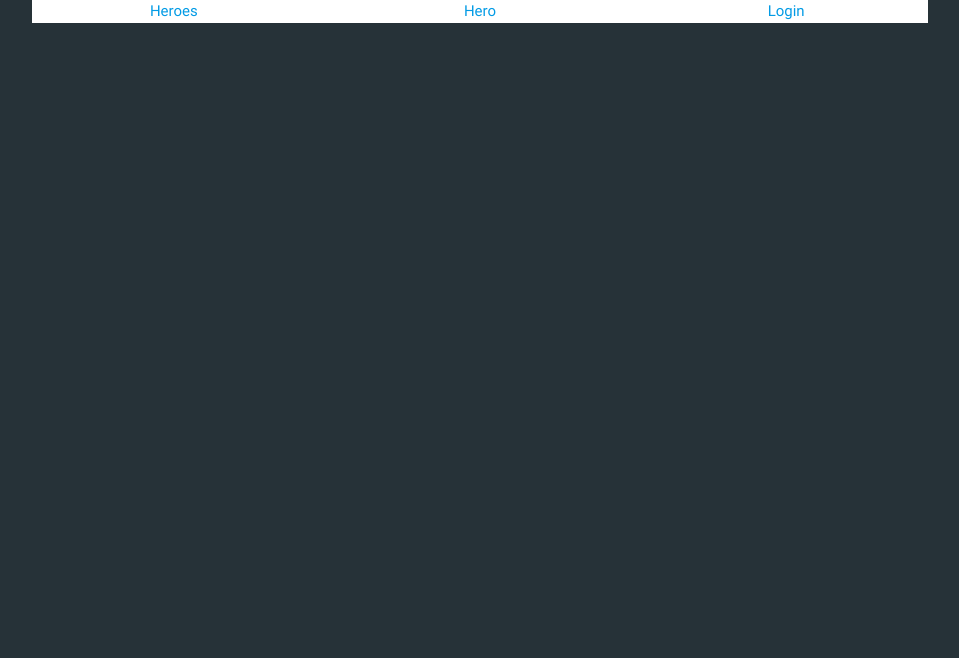
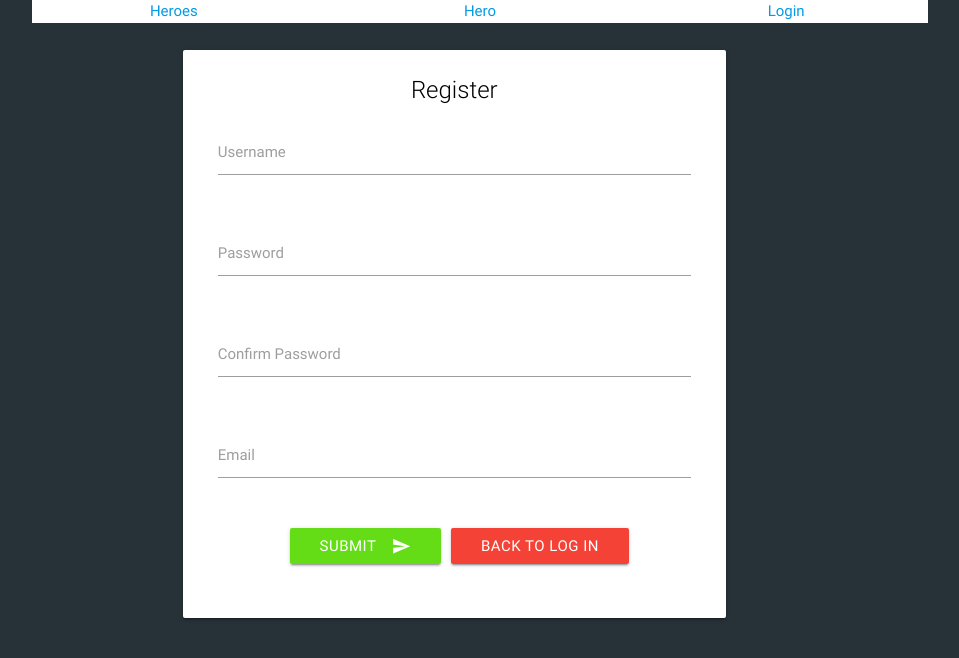
Before and after one commit to icesernia/heroes-client, an Angular app: page /register in a window 1280 px wide. Before the commit this address led to /. Shown: the top 658 px of the page, without its empty margins (160-1119 px from the left). Built offline with nearby package versions, Linux system fonts and the light colour scheme.

Commit message:
fixed register page

```diff
--- a/src/app/login/login.component.html
+++ b/src/app/login/login.component.html
@@ -22,7 +22,7 @@
     <i class="material-icons right">send</i>
   </button>
   <br>
-  <a>Register</a>
+  <a routerLink="/register">Register</a>
     </div>
  </div>
 </div>
@@ -30,3 +30,4 @@
           </div>
     </div>
 </div>
+</div>
--- a/src/app/login/register/register.component.css
+++ b/src/app/login/register/register.component.css
@@ -0,0 +1,4 @@
+
+.margin-button {
+    margin: 10px;
+}
--- a/src/app/login/register/register.component.html
+++ b/src/app/login/register/register.component.html
@@ -1,3 +1,46 @@
-<p>
-  register works!
-</p>
+<div class="row">
+    <div class="col s12 offset-l3 l6 offset-m3 m6">
+        <div class="col l11 s12">
+           <div class="card">
+            <div class="card-content black-text center-align">
+              <span class="card-title">Register</span>
+               <div class="row">
+                  <div class="input-field col s12">
+                    <input  id="first_name" type="text"  >
+                    <label for="Username">Username</label>
+                  </div>
+              </div>
+                <div class="row">
+        <div class="input-field col s12">
+          <input  id="first_name" type="password" >
+          <label for="Password">Password</label>
+        </div>
+        </div>
+          <div class="row">
+        <div class="input-field col s12">
+          <input  id="first_name" type="password" >
+          <label for="Password">Confirm Password</label>
+        </div>
+        </div>
+        <div class="row">
+        <div class="input-field col s12">
+          <input  id="Email" type="email" >
+          <label for="Password">Email</label>
+        </div>
+        </div>
+         <div class="row">
+        <div class="col s12 ">
+             <button class="btn waves-effect waves-light light-green accent-4 margin-button" type="submit">Submit
+    <i class="material-icons right">send</i>
+  </button>
+  <button class="btn waves-effect waves-light red" routerLink="/login"> Back to Log in
+
+  </button>
+    </div>
+ </div>
+</div>
+
+          </div>
+    </div>
+</div>
+</div>
```
Also changed, not shown: src/app/app-routing.module.ts (+5 -3 lines).
